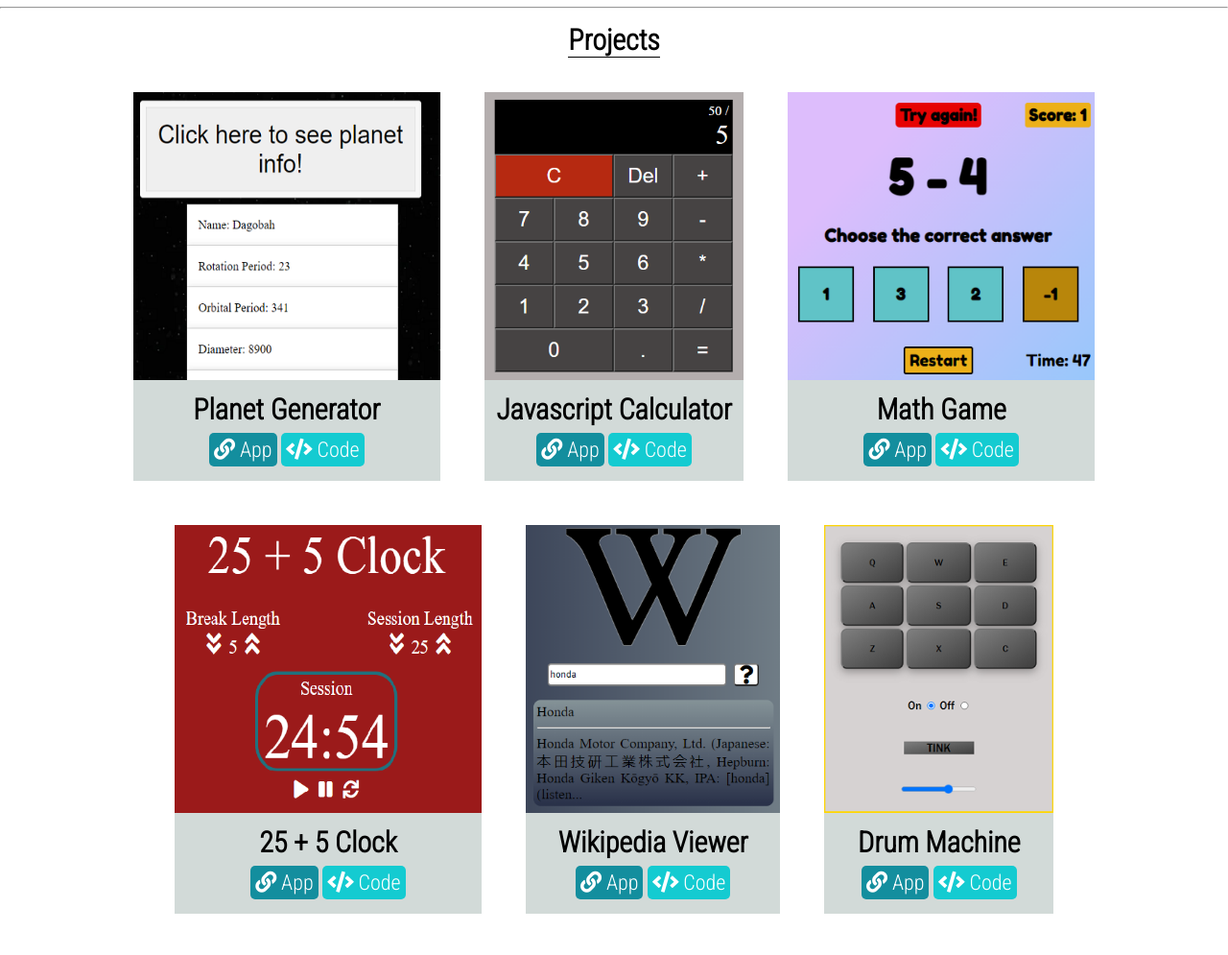
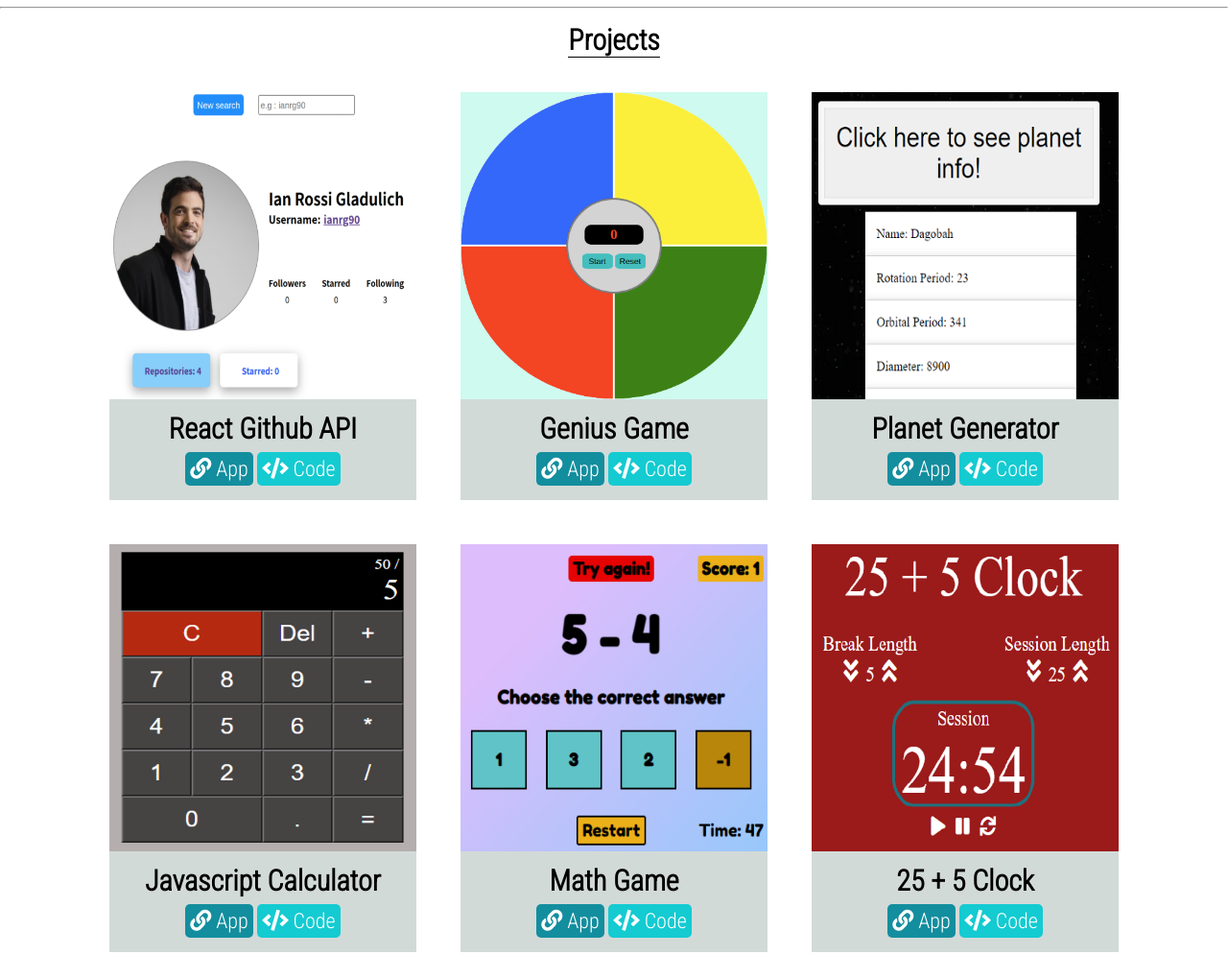
Before and after one commit to ianrg90/ianrg90.github.io, a plain HTML site: page index.html in a window 1280 px wide. Shown: the part 1618-2613 px from the top of the page at 96% size. Drawn offline with Linux system fonts and the light colour scheme.

Commit message:
Adding projects to portfolio page

```diff
--- a/css/style.css
+++ b/css/style.css
@@ -192,7 +192,7 @@ body{
 #projects_box{
     margin: 1% 5% 0 5%;
     display: flex;
-    justify-content: center;
+    justify-content:center;
     flex-wrap: wrap;
 }
 
@@ -202,23 +202,20 @@ body{
     flex-direction: column;
     align-items: center;
     text-align: center;
+}
+
+.project_tile > img{
+    height: 320px;
+    width: 320px;
+    background-color: rgb(210, 218, 216);
 
 }
 
-.project_tile > img{
-    width: auto;
-    max-width: 320px;
-    height: 300px;
-    background-color: rgb(210, 218, 216);
-
-}
 
 .content_wrapper{
    width: 100%;
    background-color: rgb(210, 218, 216);
    padding: 8px 0 8px 0;
-
-
 }
 
 .content_wrapper > h1 {
--- a/index.html
+++ b/index.html
@@ -92,6 +92,26 @@
             </div>
             <div id="projects_box">
                 <div class="project_tile">
+                    <img src="./imgs/react_github_api.png" alt="React Github API">
+                    <div class="content_wrapper">
+                        <h1>React Github API</h1>
+                        <div class="hrefs">
+                            <a class="app" href="https://github-api-25676.web.app/" target="_blank"><i class="fas fa-link"></i> App</a>
+                            <a class="code" href="https://github.com/ianrg90/dio-eduzz-fullstack-bootcamp/tree/main/github-api" target="_blank"><i class="fas fa-code"></i> Code</a>
+                        </div>
+                    </div>
+                </div>
+                <div class="project_tile">
+                    <img src="./imgs/genius_game.png" alt="Genius Game">
+                    <div class="content_wrapper">
+                        <h1>Genius Game</h1>
+                        <div class="hrefs">
+                            <a class="app" href="https://ianrg90.github.io/Projects/Genius-game/" target="_blank"><i class="fas fa-link"></i> App</a>
+                            <a class="code" href="https://github.com/ianrg90/dio-eduzz-fullstack-bootcamp/tree/main/Genius-game" target="_blank"><i class="fas fa-code"></i> Code</a>
+                        </div>
+                    </div>
+                </div>
+                <div class="project_tile">
                     <img src="./imgs/star_wars.png" alt="Star Wars Random Planet Generator">
                     <div class="content_wrapper">
                         <h1>Planet Generator</h1>
```
Also changed, not shown: imgs/genius_game.png (added), imgs/react_github_api.png (added).
